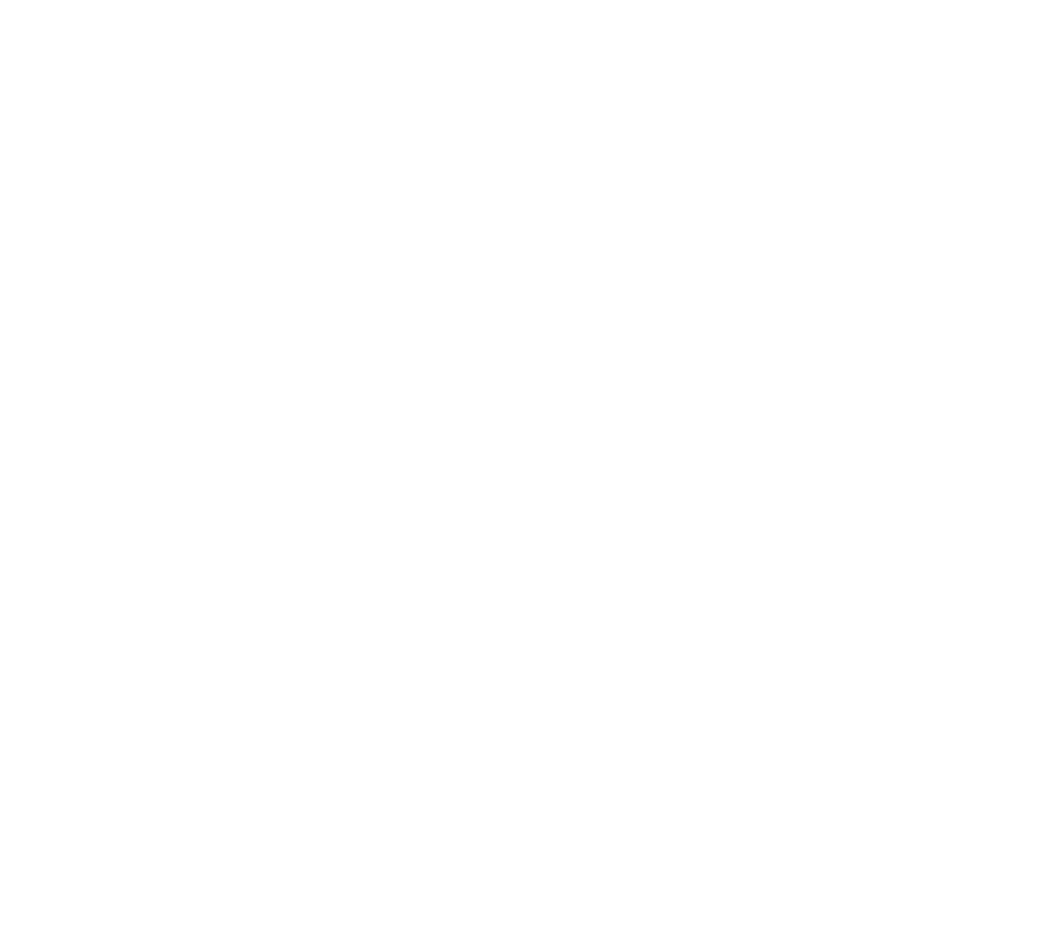
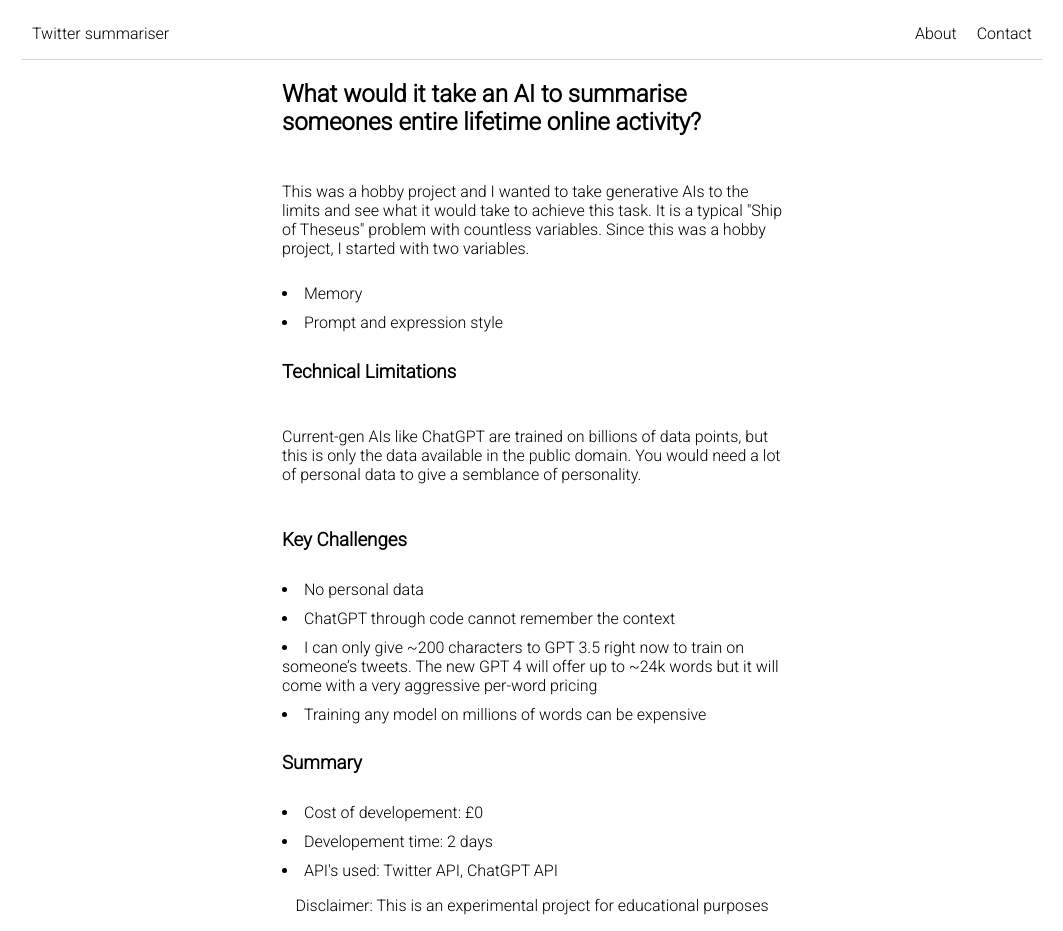
Before and after one commit to abdirahmanhassann/TwitterUserSummariser, a React (Create React App) app in the folder tweetscraperfrontend/: page /About in a window 1280 px wide. Before the commit this address had no page. Shown: the whole page, without its empty margins (108-1171 px from the left). Before the commit the page ends 800 px from the top, so only its background shows below. Built offline with nearby package versions, Linux system fonts and the light colour scheme.

Commit message:
Added about component

```diff
--- a/tweetscraperfrontend/package.json
+++ b/tweetscraperfrontend/package.json
@@ -9,6 +9,7 @@
     "@testing-library/jest-dom": "^5.16.5",
     "@testing-library/react": "^13.4.0",
     "@testing-library/user-event": "^13.5.0",
+    "@types/node": "^18.15.11",
     "react": "^18.2.0",
     "react-dom": "^18.2.0",
     "react-router-dom": "^6.10.0",
@@ -38,8 +39,5 @@
       "last 1 firefox version",
       "last 1 safari version"
     ]
-  },
-  "devDependencies": {
-    "typescript": "^5.0.3"
   }
 }
--- a/tweetscraperfrontend/src/App.css
+++ b/tweetscraperfrontend/src/App.css
@@ -46,3 +46,12 @@ button:hover{
   flex-direction: row;
   gap: 20px;
 }
+
+.navP{
+  cursor:pointer;
+}
+
+footer{
+  width: max-content;
+margin:auto
+}
--- a/tweetscraperfrontend/src/App.js
+++ b/tweetscraperfrontend/src/App.jsx
@@ -1,7 +1,7 @@
-import logo from './logo.svg';
 import './App.css';
 import { BrowserRouter, Route, Routes } from 'react-router-dom';
 import Homepage from './components/Homepage.tsx';
+import About from './components/About.tsx';
 
 function App() {
   return (
@@ -9,6 +9,7 @@ function App() {
 <BrowserRouter>
 <Routes>
   <Route path='/' element={<Homepage/>}/>
+  <Route path='/About' element={<About/>}/>
 </Routes>
 </BrowserRouter>
 </>
--- /dev/null
+++ b/tweetscraperfrontend/src/components/About.tsx
@@ -0,0 +1,42 @@
+import React from 'react'
+import { useNavigate } from 'react-router-dom'
+import Footer from './Footer.tsx'
+
+function About() {
+    const navigate=useNavigate()
+  return (
+    <>
+    <nav>
+    <p className='navP' onClick={()=>navigate('/')} >Twitter summariser</p>
+    <div className='flex-row'>
+    <p className='navP'>About</p>
+    <p className='navP' onClick={()=>window.open('https://abdirahmanhassann.github.io/')}>Contact</p>
+    </div>
+</nav>
+    <div className='centerdiv'>
+        <h2>What would it take an AI to summarise someones entire lifetime online activity?</h2>
+        <p>This was a hobby project and I wanted to take generative AIs to the limits and see what it would take to achieve this task. It is a typical "Ship of Theseus" problem with countless variables. Since this was a hobby project, I started with two variables.
+</p>
+    <li>Memory</li>
+    <li>Prompt and expression style</li>
+
+<h3>Technical Limitations</h3>
+<p>Current-gen AIs like ChatGPT are trained on billions of data points, but this is only the data available in the public domain. You would need a lot of personal data to give a semblance of personality.</p>
+    <h3>Key Challenges</h3>
+
+<li>  No personal data </li>
+<li>ChatGPT through code cannot remember the context</li>
+ <li>I can only give ~200 characters to GPT 3.5 right now to train on someone’s tweets. The new GPT 4 will offer up to ~24k words but it will come with a very aggressive per-word pricing</li>
+<li>Training any model on millions of words can be expensive</li>
+
+    <h3>Summary</h3>
+    <li>Cost of developement: £0</li>
+    <li>Developement time: 2 days</li>
+    <li>API's used: Twitter API, ChatGPT API</li>
+    </div>
+    <Footer/>
+    </>
+  )
+}
+
+export default About
--- /dev/null
+++ b/tweetscraperfrontend/src/components/Footer.tsx
@@ -0,0 +1,12 @@
+import React from 'react'
+
+function Footer
+() {
+  return (
+<footer>
+    <p>Disclaimer: This is an experimental project for educational purposes </p>
+</footer>
+)
+}
+
+export default Footer;
--- a/tweetscraperfrontend/src/components/Homepage.tsx
+++ b/tweetscraperfrontend/src/components/Homepage.tsx
@@ -1,4 +1,6 @@
 import React, { useState } from 'react'
+import { useNavigate } from 'react-router-dom';
+import Footer from './Footer.tsx';
 
 interface IAPI{
     text:string;
@@ -14,6 +16,7 @@ function Homepage() {
     const [user,setuser]=useState<String>('')
     const [loading,setloading]=useState<Boolean>(false)
     const [apiinfo,setapiinfo]=useState<String>('')
+    const navigate=useNavigate()
     //a8f51f3f0emsh0776f217a544603p158b49jsn947a18196a1d
     //3080ae25famsh2a48333bf8619d4p118e5djsnbca874ca3480
 const clint:any=[]
@@ -24,7 +27,7 @@ function clicked(e){
     const options = {
         method: 'GET',
         headers: {
-            'X-RapidAPI-Key': 'a8f51f3f0emsh0776f217a544603p158b49jsn947a18196a1d',
+            'X-RapidAPI-Key': 'c20809c96dmsh0b41db4c1c11af4p1f6953jsn3cf0793e646b',
             'X-RapidAPI-Host': 'twitter154.p.rapidapi.com'
         }
     };
@@ -45,7 +48,7 @@ function clicked(e){
                     method: 'POST',
                     headers: {
                         'content-type': 'application/json',
-                        'X-RapidAPI-Key': '3080ae25famsh2a48333bf8619d4p118e5djsnbca874ca3480',
+                        'X-RapidAPI-Key': 'c20809c96dmsh0b41db4c1c11af4p1f6953jsn3cf0793e646b',
                         'X-RapidAPI-Host': 'openai80.p.rapidapi.com'
                     },
                     body: `{"model":"gpt-3.5-turbo","messages":[{"role":"user","content":" write a 1-3 paragraph report on user ${user} based on these tweets: ${g}. if it contains any derogatry or foul language,briefly educate us on why its wrong and skip over it"}]}`
@@ -56,26 +59,27 @@ function clicked(e){
                     setloading(false)
                     setapiinfo(response?.choices[0]?.message.content)
                 })
-                .catch(err => {console.error(err)
+                .catch(err => {
+                    console.error(err)
                     setloading(false)
-                    setapiinfo('error with ChatGPT API')
+                    setapiinfo('Error with ChatGPT API')
                     });
             }
             )
         .catch(err =>{
 console.log(err)
 setloading(false)
-setapiinfo('error with Twitter API')
+setapiinfo('Error with Twitter API')
 
            } );
 }
   return (
     <>
 <nav>
-    <p className='navP'>TweetScraper</p>
+    <p className='navP'>Twitter summariser</p>
     <div className='flex-row'>
-    <p className='navP'>about</p>
-    <p className='navP'>contract</p>
+    <p className='navP' onClick={()=>navigate('/about')}>About</p>
+    <p className='navP' onClick={()=>window.open('https://abdirahmanhassann.github.io/')}>Contact</p>
     </div>
 </nav>
 <form className='centerdiv' onSubmit={clicked}>
@@ -86,9 +90,10 @@ setapiinfo('error with Twitter API')
     loading && <p>loading</p>
 }
 {
-    apiinfo && <p style={{    whiteSpace: 'break-spaces'}}>{apiinfo}</p>
+    apiinfo && <p style={{ whiteSpace: 'break-spaces'}}>{apiinfo}</p>
 }
 </form>
+<Footer/>
     </>
     )
 }
--- /dev/null
+++ b/tweetscraperfrontend/src/index.css
@@ -0,0 +1,13 @@
+body {
+  margin: 0;
+  font-family: -apple-system, BlinkMacSystemFont, 'Segoe UI', 'Roboto', 'Oxygen',
+    'Ubuntu', 'Cantarell', 'Fira Sans', 'Droid Sans', 'Helvetica Neue',
+    sans-serif;
+  -webkit-font-smoothing: antialiased;
+  -moz-osx-font-smoothing: grayscale;
+}
+
+code {
+  font-family: source-code-pro, Menlo, Monaco, Consolas, 'Courier New',
+    monospace;
+}
```
Also changed, not shown: 1 other file (tests, documents, lock files or other folders).
